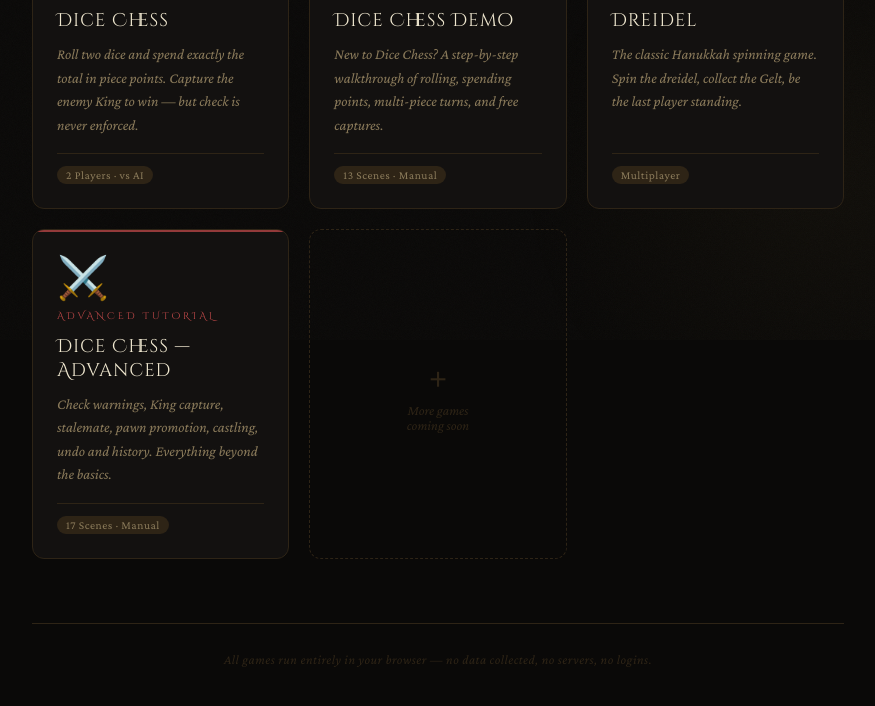
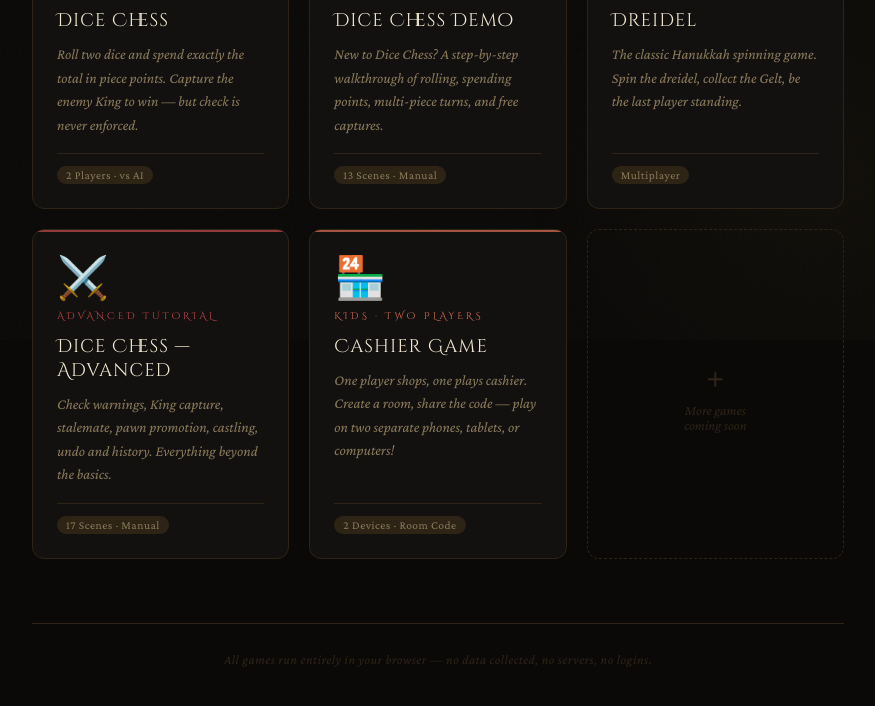
Before and after one commit to Bookwisefs/GreyGames, a plain HTML site: page index.html in a window 1280 px wide. Shown: the part 460-1166 px from the top of the page, without its empty margins (202-1077 px from the left). Drawn offline with nearby package versions, Linux system fonts and the light colour scheme.

Commit message:
Update index.html

```diff
--- a/index.html
+++ b/index.html
@@ -141,6 +141,7 @@ h1 {
 .card:nth-child(3){animation-delay:.55s;}
 .card:nth-child(4){animation-delay:.65s;}
 .card:nth-child(5){animation-delay:.75s;}
+.card:nth-child(6){animation-delay:.85s;}
 
 /* card accent glow — color varies per card */
 .card::before {
@@ -354,6 +355,19 @@ footer {
         </div>
       </a>
 
+      <!-- CASHIER GAME -->
+      <a class="card" href="cashier-game.html"
+         style="--accent:#e17055; --accent-faint:rgba(225,112,85,0.07);">
+        <span class="card-icon">🏪</span>
+        <div class="card-label">Kids · Two Players</div>
+        <div class="card-title">Cashier Game</div>
+        <div class="card-desc">One player shops, one plays cashier. Create a room, share the code — play on two separate phones, tablets, or computers!</div>
+        <div class="card-footer">
+          <span class="card-tag">2 Devices · Room Code</span>
+          <span class="card-arrow">→</span>
+        </div>
+      </a>
+
       <!-- PLACEHOLDER -->
       <div class="card card-placeholder">
         <span class="plus">+</span>
```
